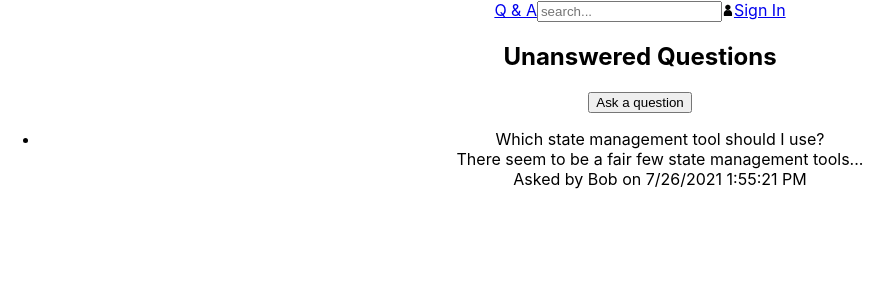
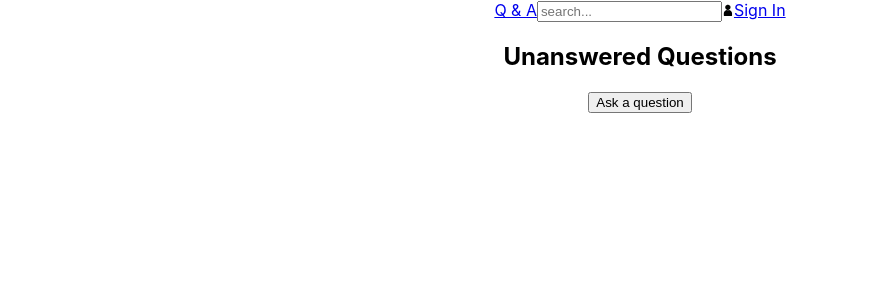
Before and after one commit to AV-Felipe/Learning-React, a React (Create React App) app: page / in a window 1280 px wide. Shown: the top 300 px of the page, without its empty margins (0-889 px from the left). Built offline with nearby package versions, Linux system fonts and the light colour scheme.

Commit message:
useEffect hook

```diff
--- a/src/HomePage.tsx
+++ b/src/HomePage.tsx
@@ -4,14 +4,19 @@
 import { Page } from './Page';
 import { PageTitle } from './PageTitle';
 
-export const HomePage = () => (
+export const HomePage = () => {
+  React.useEffect(() => {
+    console.log('first rendered');
+  }, []);
+  return (
     <Page>
       <div>
         <div>
           <PageTitle>Unanswered Questions</PageTitle>
           <button>Ask a question</button>
         </div>
-      <QuestionList data={getUnansweredQuestions()} />
+        {/* <QuestionList data={getUnansweredQuestions()} /> */}
       </div>
     </Page>
   );
+};
--- a/src/QuestionsData.ts
+++ b/src/QuestionsData.ts
@@ -50,6 +50,13 @@
   },
 ];
 
-export const getUnansweredQuestions = (): QuestionData[] => {
+export const getUnansweredQuestions = async (): Promise<QuestionData[]> => {
+  await wait(500);
   return questions.filter((q) => q.answers.length === 0);
 };
+
+//função para simular um delay de uma chamada assincrona e retornar um objeto promise
+//promise é um objeto do JS que representa o sucesso ou falha de uma operação assincrona
+const wait = (ms: number): Promise<void> => {
+  return new Promise((resolve) => setTimeout(resolve, ms));
+};
```
Lines whose indentation alone changed are shown as unchanged.
